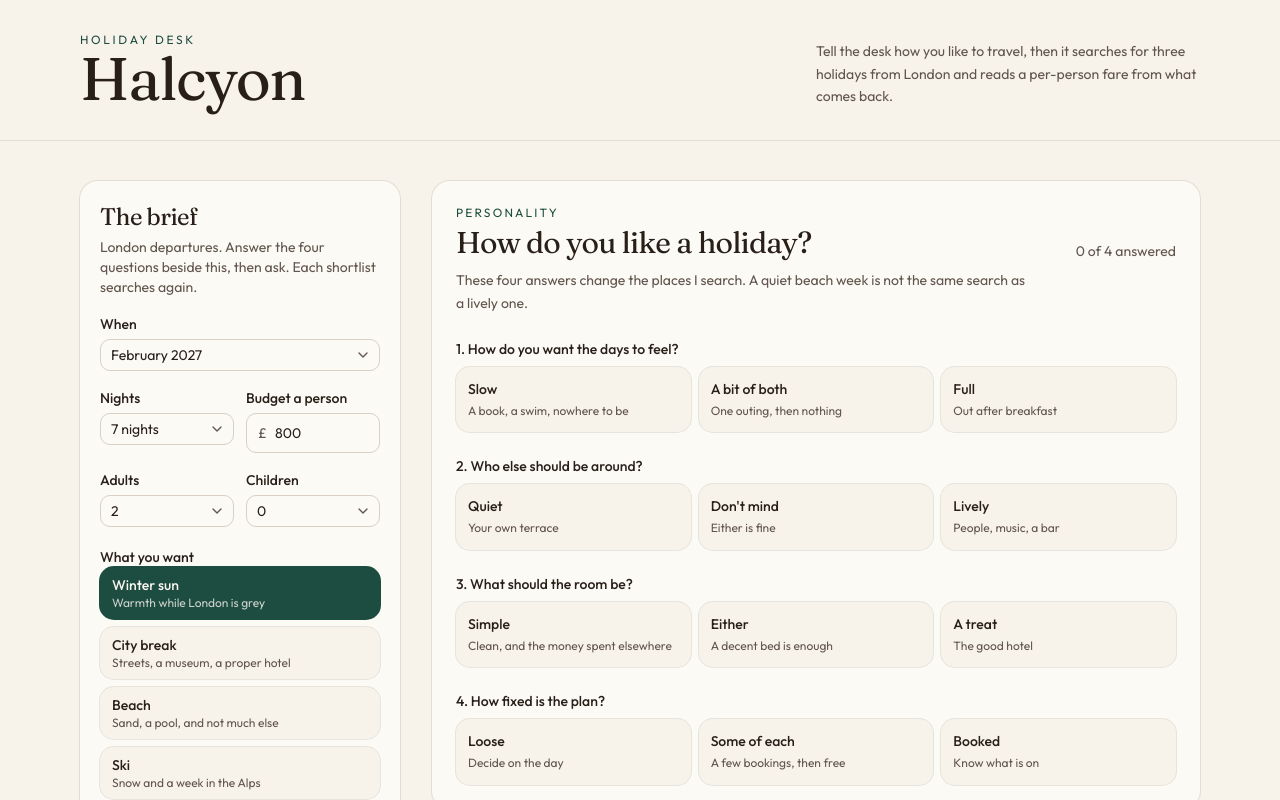
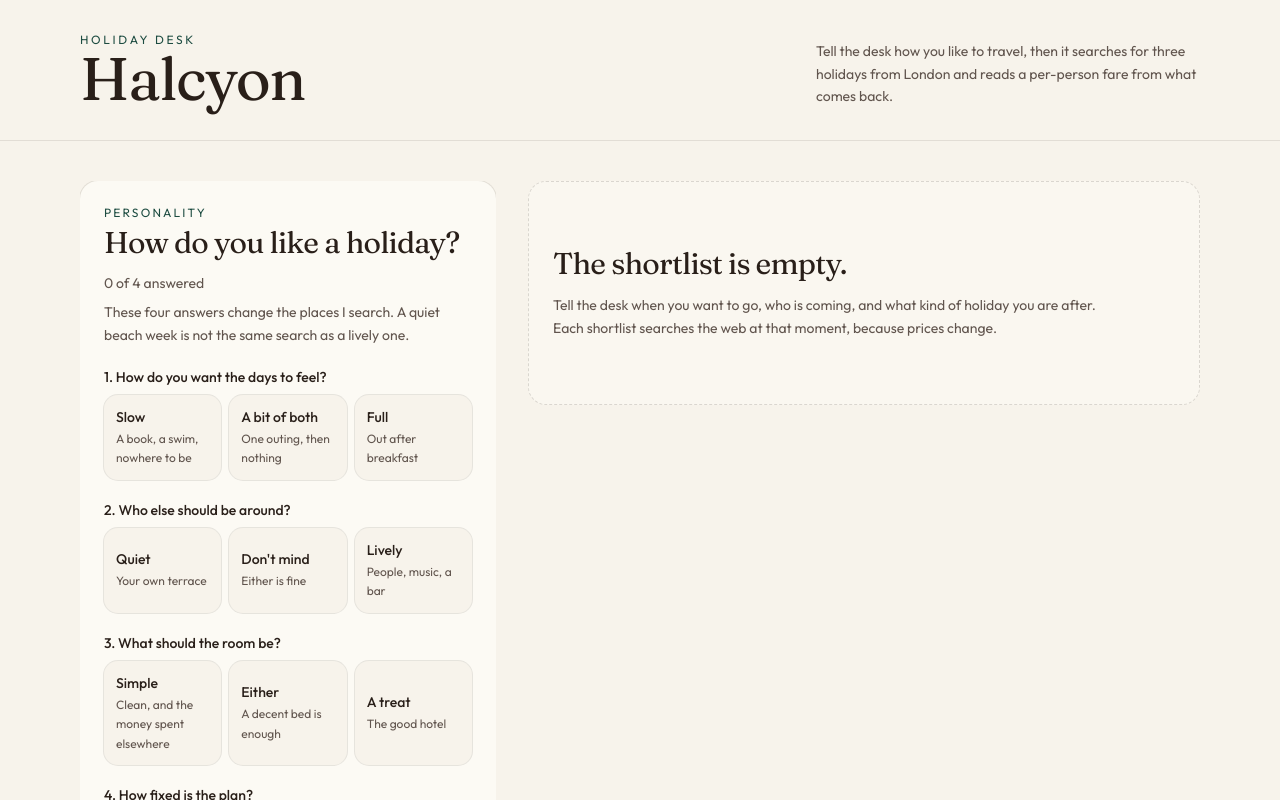
Before and after one commit to Younus-Choudhury/halcyon, a Next.js app: page / in a window 1280 px wide. Shown: the top 800 px of the page. Built offline with nearby package versions, Linux system fonts and the light colour scheme.

Commit message:
Put the personality questions at the top of the brief.
They were sitting in the results column, so the form still looked unchanged.

Co-authored-by: choudhuryya <choudhuryya@gmail.com>

```diff
--- a/src/components/brief-form.tsx
+++ b/src/components/brief-form.tsx
@@ -41,7 +41,7 @@ export function BriefForm({
       <div>
         <h2 className="font-heading text-2xl tracking-tight">The brief</h2>
         <p className="mt-1 text-sm text-muted-foreground">
-          London departures. Answer the four questions beside this, then ask. Each shortlist searches again.
+          London departures. Answer the four questions above, then ask. Each shortlist searches again.
         </p>
       </div>
 
--- a/src/components/desk.tsx
+++ b/src/components/desk.tsx
@@ -74,8 +74,9 @@ export function Desk() {
   const queries = searchQueries(brief);
 
   return (
-    <div className="grid items-start gap-8 lg:grid-cols-[20rem_minmax(0,1fr)]">
-      <div className="lg:sticky lg:top-6">
+    <div className="grid items-start gap-8 lg:grid-cols-[26rem_minmax(0,1fr)]">
+      <div className="flex flex-col gap-4 lg:sticky lg:top-6 lg:max-h-[calc(100vh-3rem)] lg:overflow-y-auto">
+        <PersonalityQuestionnaire brief={brief} onChange={setBrief} />
         <BriefForm
           brief={brief}
           error={error}
@@ -87,7 +88,6 @@ export function Desk() {
         />
       </div>
       <section id="shortlist" className="flex min-w-0 scroll-mt-6 flex-col gap-4">
-        <PersonalityQuestionnaire brief={brief} onChange={setBrief} />
         {pending ? (
           <div className="rounded-2xl bg-card px-6 py-16 ring-1 ring-foreground/10">
             <p className="font-heading text-3xl tracking-tight">Searching for current prices.</p>
--- a/src/components/personality.tsx
+++ b/src/components/personality.tsx
@@ -23,7 +23,7 @@ export function PersonalityQuestionnaire({
       <p className="mt-2 max-w-xl text-sm leading-relaxed text-muted-foreground">
         These four answers change the places I search. A quiet beach week is not the same search as a lively one.
       </p>
-      <div className="mt-6 flex flex-col gap-6">
+      <div className="mt-5 flex flex-col gap-5">
         {PERSONALITY_QUESTIONS.map((question, index) => (
           <fieldset key={question.id}>
             <legend className="text-sm font-medium">
```
